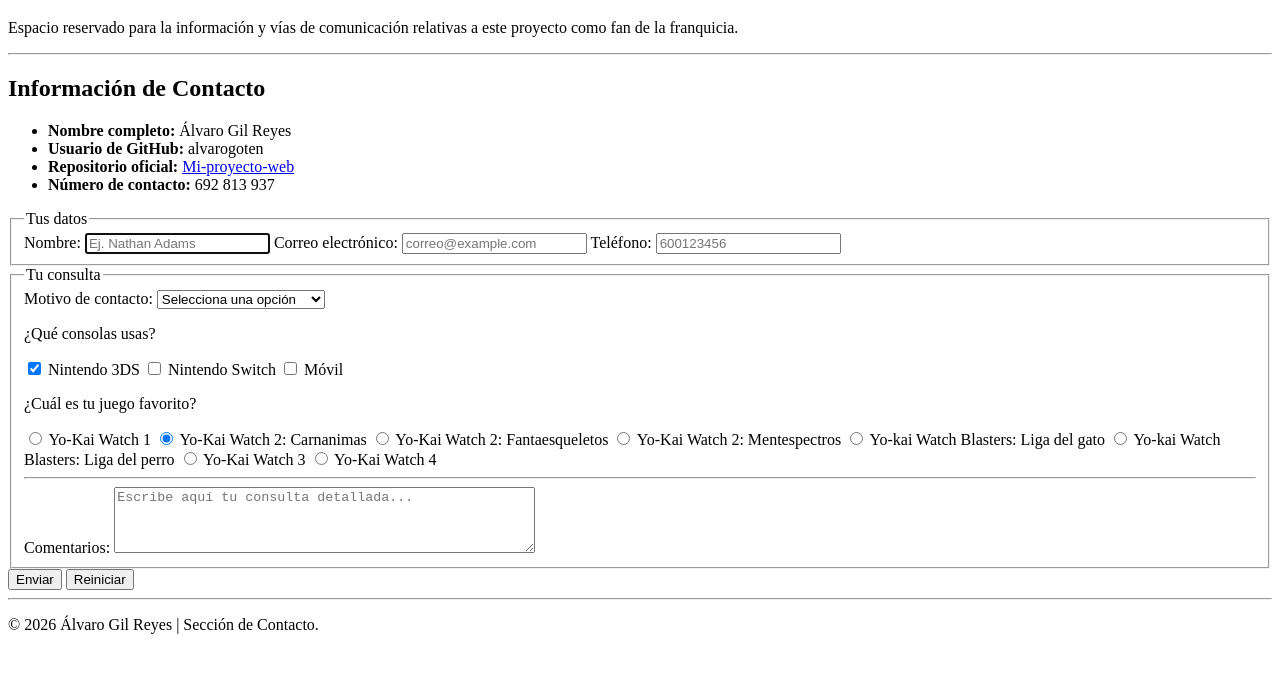
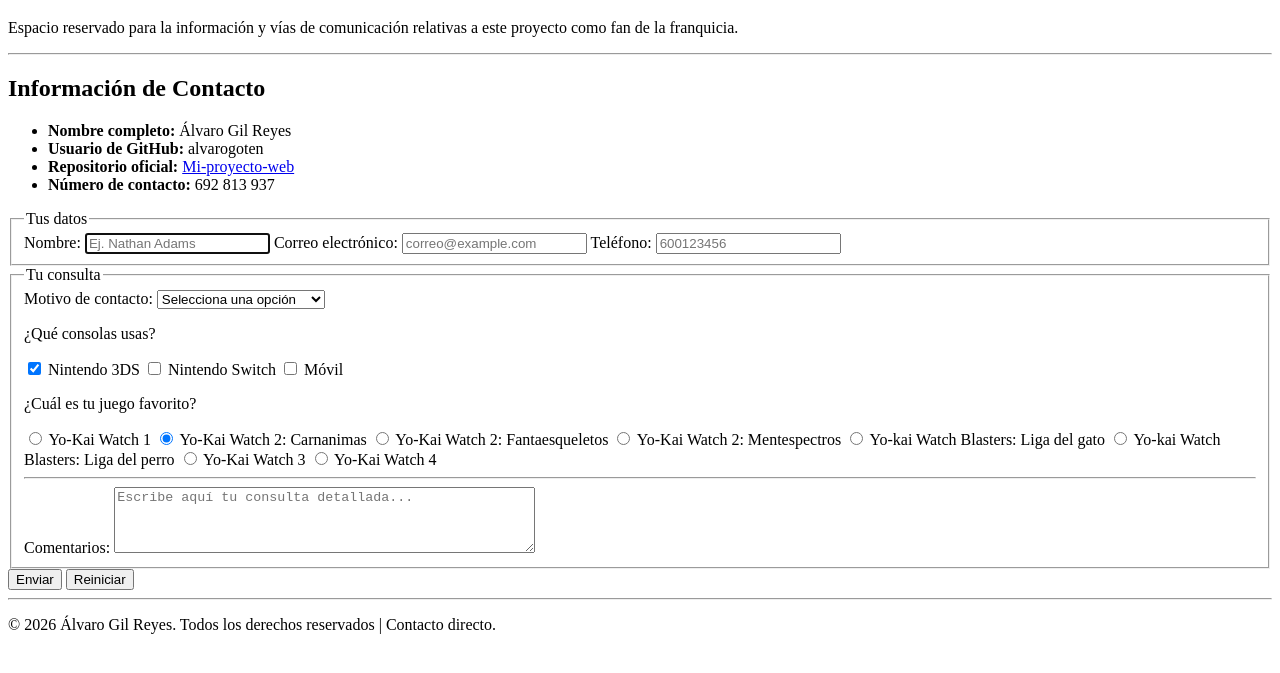
Before and after one commit to Alvarogoten/Mi-proyecto-web, a plain HTML site: page contacto.html in a window 1280 px wide. Shown: the part 61-734 px from the top of the page. Drawn offline with Linux system fonts and the light colour scheme.

Commit message:
feat: estructura semántica html5 en index

```diff
--- a/contacto.html
+++ b/contacto.html
@@ -106,8 +106,8 @@
     </main>
     <hr>
 
-    <div>
-        <p>&copy; 2026 Álvaro Gil Reyes &#124; Sección de Contacto.</p>
-    </div>
+    <footer>
+        <p id="firma-tu_usuario">&copy; 2026 Álvaro Gil Reyes. Todos los derechos reservados &#124; Contacto directo.</p>
+    </footer>
 </body>
 </html>
```
Also changed, not shown: historia.html (+3 -3 lines), index.html (+3 -3 lines), juegos.html (+3 -3 lines).
